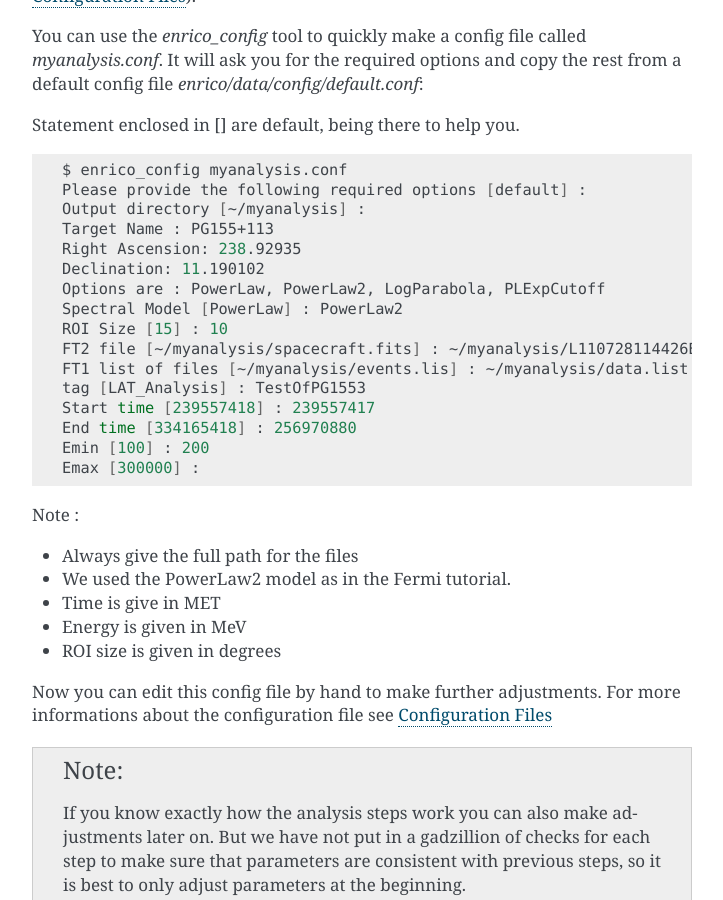
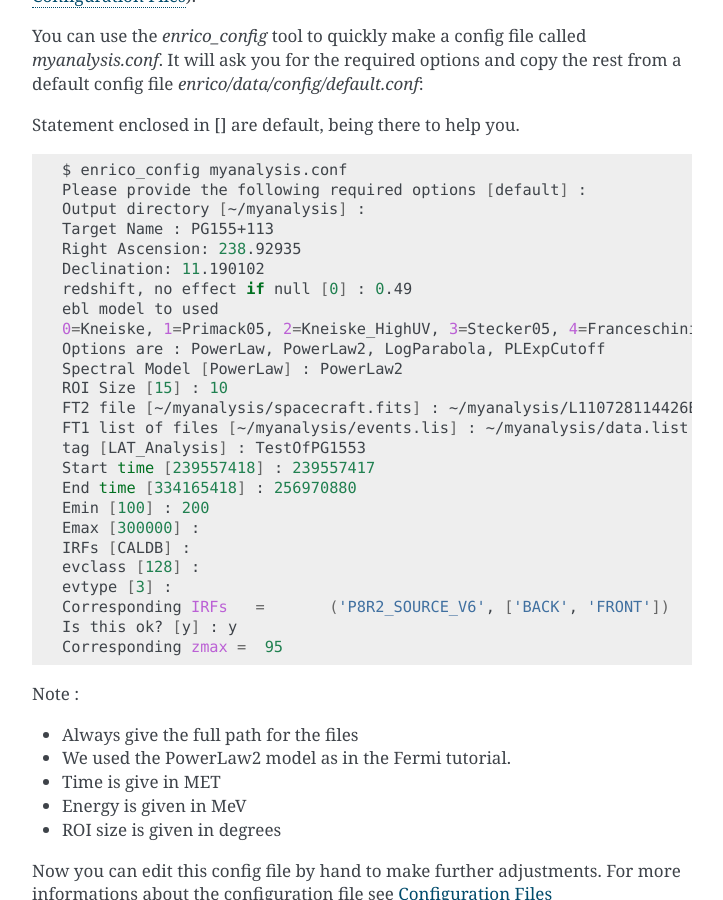
Before and after one commit to gammapy/enrico, a Sphinx documentation site: the page built from doc/source/tutorial.rst, in a window 1280 px wide and 900 px high, scrolled down 1544 px. Shown: the whole window, without its empty margins (388-1111 px from the left). Built offline with Sphinx 7.4.7, drawn with Linux system fonts in a browser that asks for light colours.

Commit message:
* Updated doc/source/tutorial.rst adding:     - Added the redshift, EBL model and last parameters of "enrico_config myanalysis.conf" example.

```diff
--- a/doc/source/tutorial.rst
+++ b/doc/source/tutorial.rst
@@ -74,6 +74,9 @@ Statement enclosed in [] are default, being there to help you.
    Target Name : PG155+113
    Right Ascension: 238.92935
    Declination: 11.190102
+   redshift, no effect if null [0] : 0.49
+   ebl model to used
+   0=Kneiske, 1=Primack05, 2=Kneiske_HighUV, 3=Stecker05, 4=Franceschini, 5=Finke, 6=Gilmore : 4
    Options are : PowerLaw, PowerLaw2, LogParabola, PLExpCutoff
    Spectral Model [PowerLaw] : PowerLaw2
    ROI Size [15] : 10
@@ -84,6 +87,12 @@ Statement enclosed in [] are default, being there to help you.
    End time [334165418] : 256970880
    Emin [100] : 200
    Emax [300000] :
+   IRFs [CALDB] :
+   evclass [128] :
+   evtype [3] :
+   Corresponding IRFs	=	('P8R2_SOURCE_V6', ['BACK', 'FRONT'])
+   Is this ok? [y] : y
+   Corresponding zmax =  95
 
 Note :
 
```
